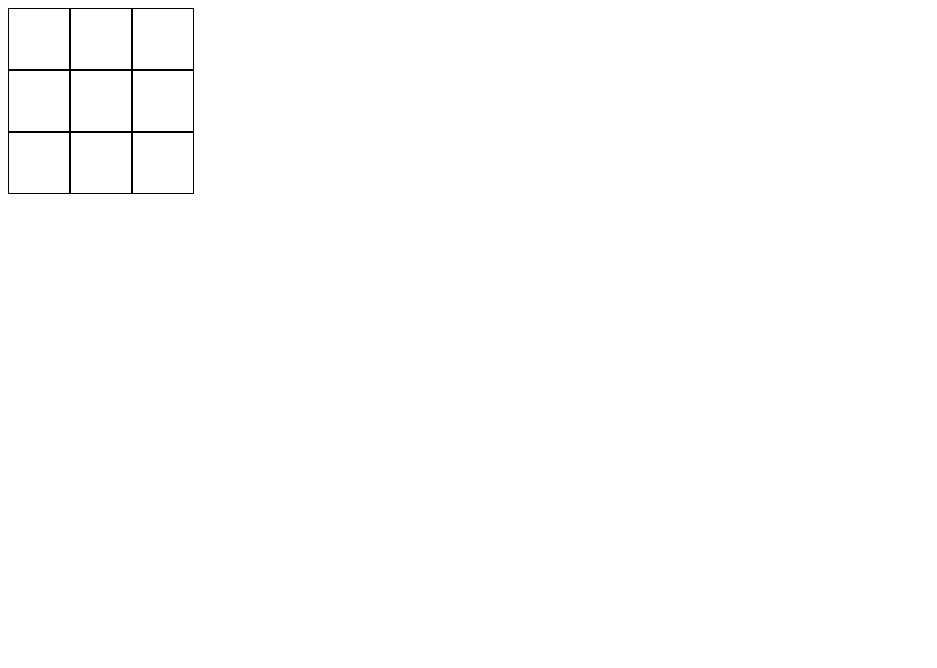
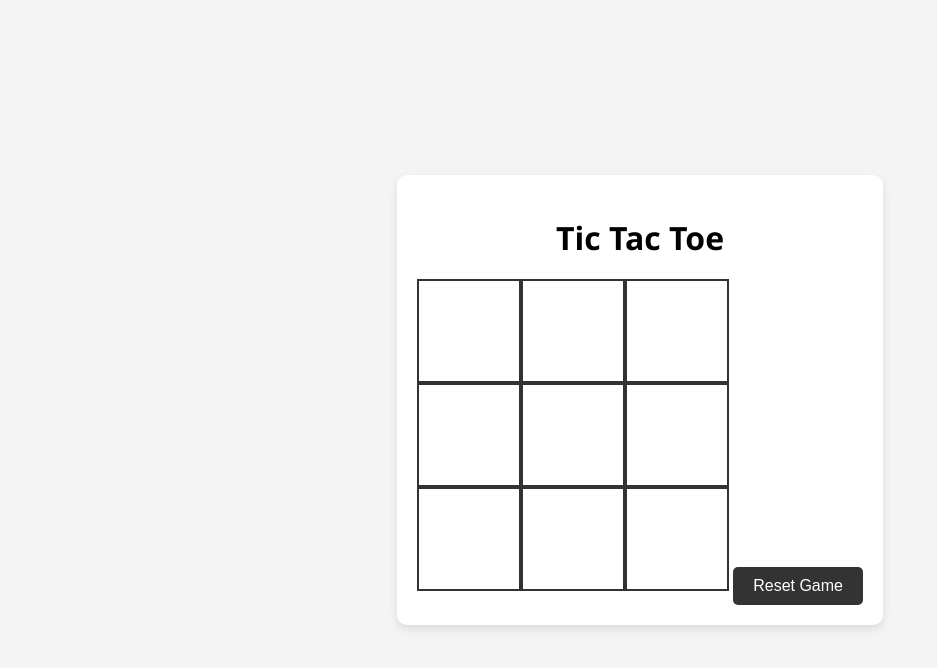
Before and after one commit to AdityaXJain/tic-tac-toe-game, a plain HTML site: page index.html in a window 1280 px wide. Shown: the whole page, without its empty margins (0-937 px from the left). Drawn offline with Linux system fonts and the light colour scheme.

Commit message:
add styling and some minor changes in html and js file

```diff
--- a/index.html
+++ b/index.html
@@ -8,6 +8,7 @@
 </head>
 <body>
     <div class="container">
+        <h1>Tic Tac Toe</h1>
         <div class="grid">
             <div class="row">
                 <div onclick="handleclick(this)" id="0" class="column"></div>
@@ -25,6 +26,7 @@
                 <div onclick="handleclick(this)" id="8" class="column"></div>
             </div>
         </div>
+        <button class="reset-btn" onclick="resetGame()">Reset Game</button>
     </div>
     <script src="script.js"></script>
 </body>
--- a/script.js
+++ b/script.js
@@ -18,7 +18,7 @@ function checkwinner() {
     }
 
     if(!arr.some((e) => e === null)){
-        alert(`Draw!!`);
+        alert(`Hey its Draw!!`);
         resetGame();
         return;
     }
--- a/style.css
+++ b/style.css
@@ -1,18 +1,60 @@
-body{
+body {
     font-family: 'Segoe UI', Tahoma, Geneva, Verdana, sans-serif;
-}
-
-.column{
-    height: 60px;
-    width: 60px;
-    border: 1px solid black;
     display: flex;
     justify-content: center;
     align-items: center;
-    font-size: 30px;
-    cursor: pointer;
+    height: 100vh;
+    background-color: #f4f4f4;
+    margin: 0;
 }
 
-.row{
+.container {
+    text-align: center;
+    background-color: #fff;
+    padding: 20px;
+    border-radius: 10px;
+    box-shadow: 0 4px 10px rgba(0, 0, 0, 0.1);
+}
+
+h1 {
+    margin-bottom: 20px;
+}
+
+.grid {
+    display: inline-block;
+}
+
+.row {
     display: flex;
 }
+
+.column {
+    height: 100px;
+    width: 100px;
+    border: 2px solid #333;
+    display: flex;
+    justify-content: center;
+    align-items: center;
+    font-size: 40px;
+    cursor: pointer;
+    transition: background-color 0.3s ease;
+}
+
+.column:hover {
+    background-color: #f0f0f0;
+}
+
+.reset-btn {
+    margin-top: 20px;
+    padding: 10px 20px;
+    background-color: #333;
+    color: white;
+    border: none;
+    border-radius: 5px;
+    cursor: pointer;
+    font-size: 16px;
+}
+
+.reset-btn:hover {
+    background-color: #555;
+}
```
